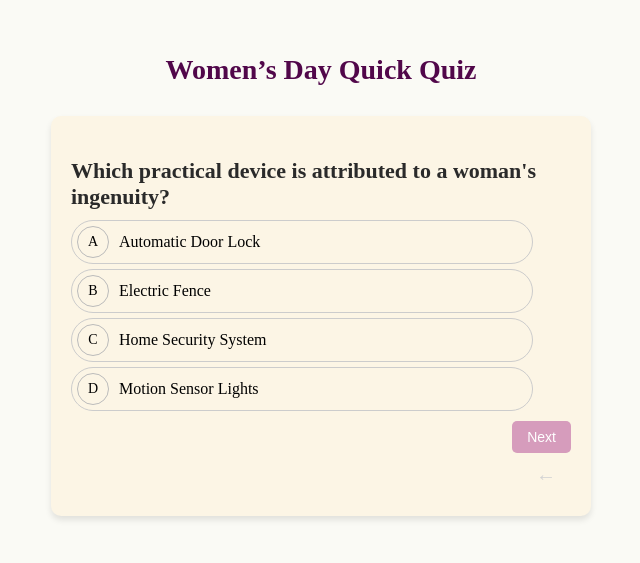
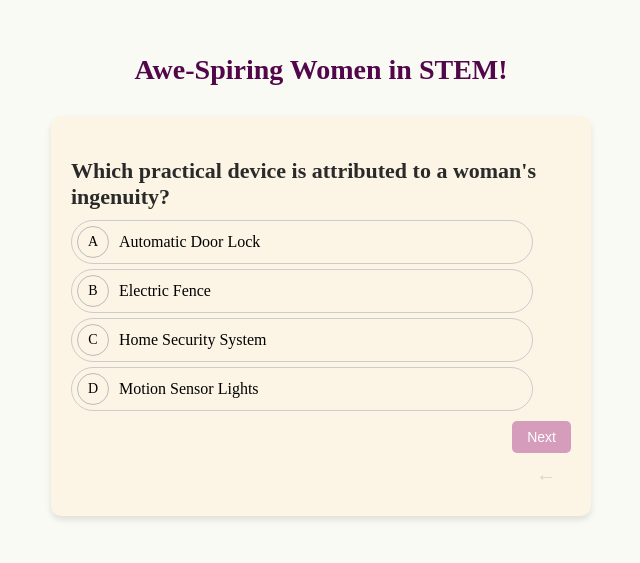
Before and after one commit to sheshayani007/women-s_day_quick_quiz, a Next.js app: page / in a window 1280 px wide. Shown: the part 125-688 px from the top of the page, without its empty margins (319-959 px from the left). Built offline with nearby package versions, Linux system fonts and the light colour scheme.

Commit message:
title added to index.js

```diff
--- a/pages/index.js
+++ b/pages/index.js
@@ -43,7 +43,7 @@ export default function Quiz() {
 
   return (
     <div style={styles.container}>
-      {!quizEnded && <h2 style={styles.quizTitle}>Women’s Day Quick Quiz</h2>} {/* Title only for questions */}
+      {!quizEnded && <h2 style={styles.quizTitle}>Awe-Spiring Women in STEM!</h2>} {/* Title only for questions */}
 
       <div style={styles.card}>
         {!quizEnded ? (
```
